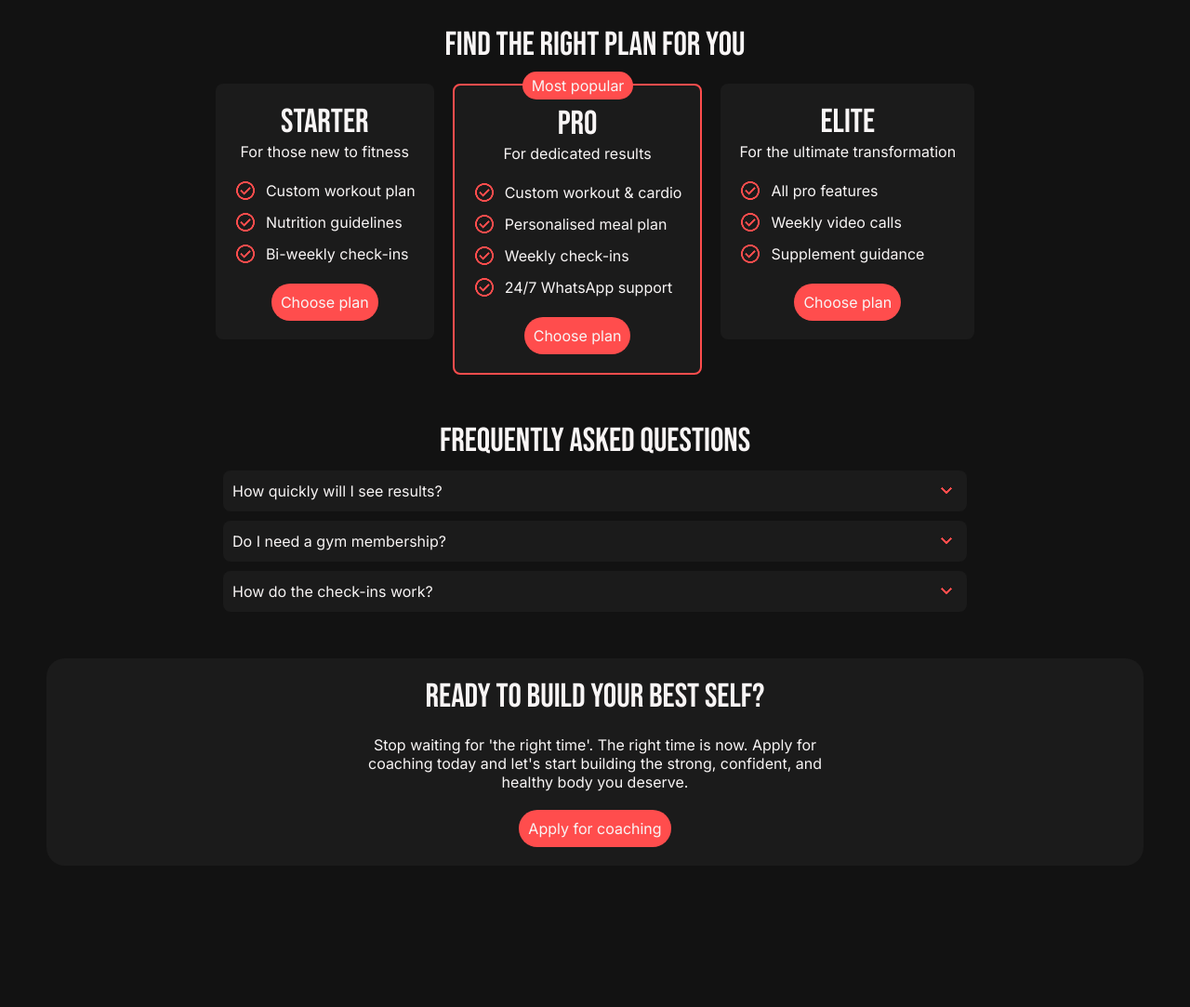
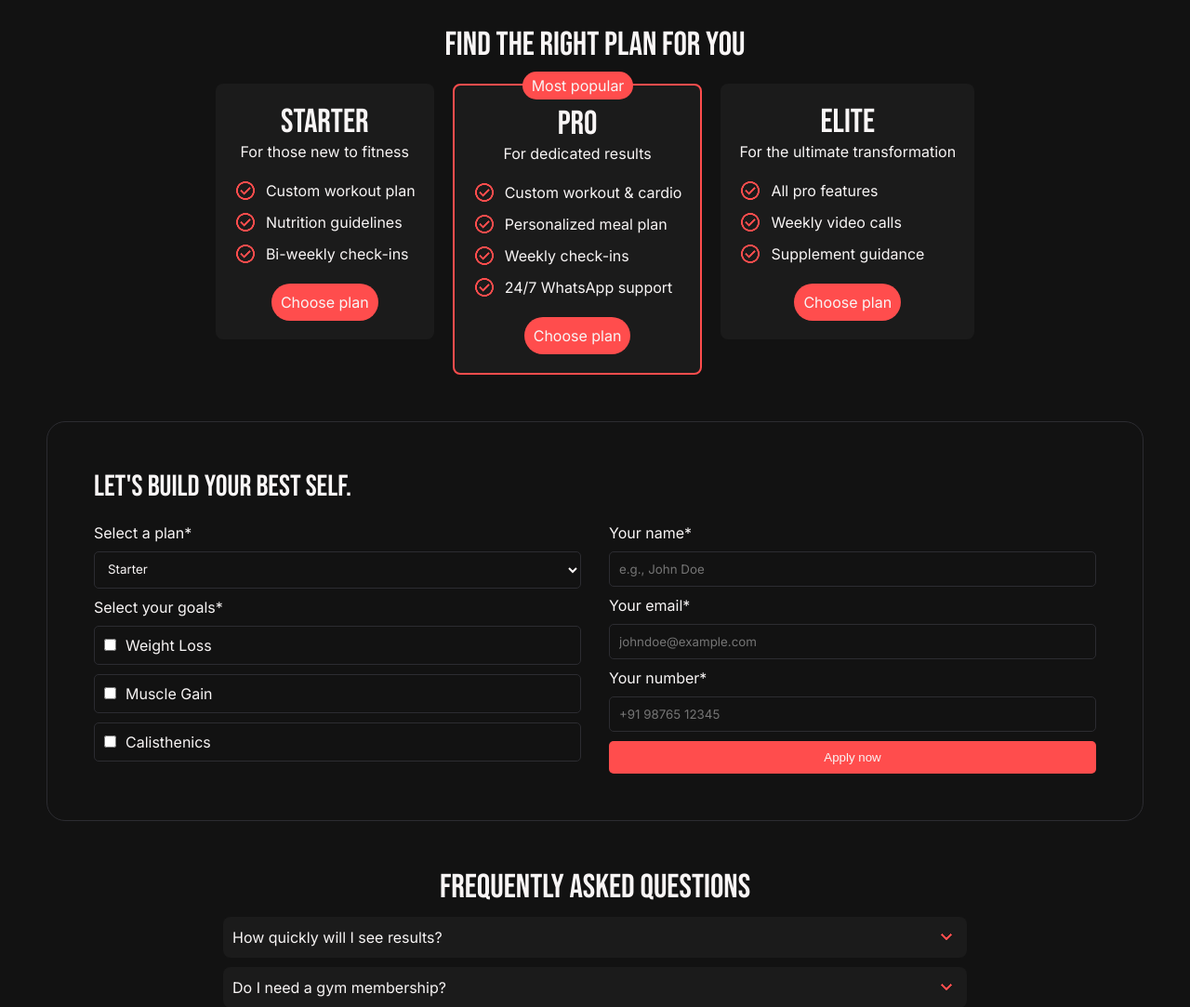
Before and after one commit to coderadi-in/coderadi, a Flask app: page /projects/dev/landing-page-01 in a window 1280 px wide. Shown: the part 2160-3243 px from the top of the page at 93% size. Before the commit the page ends 3071 px from the top, so only its background shows below. Run offline with Flask 3, Linux system fonts and the light colour scheme.

Commit message:
Updated project 'landing-page-01'.

```diff
--- a/static/css/projects/landing-page-01.css
+++ b/static/css/projects/landing-page-01.css
@@ -138,6 +138,26 @@ body {
     margin: auto;
 }
 
+.main .signup-form {
+    padding: 50px;
+    border-radius: 20px;
+    border: 1px solid var(--border);
+}
+
+.main .signup-form .form {
+    display: grid;
+    grid-template-columns: repeat(auto-fit, minmax(280px, 1fr));
+    gap: 30px;
+}
+
+.main .signup-form .check-input {
+    padding: 10px;
+    border-radius: 5px;
+    border: 1px solid var(--border);
+}
+
+.main .signup-form .btn {border-radius: 5px;}
+
 .main .cta {
     padding: 20px;
     border-radius: 20px;
@@ -209,4 +229,9 @@ body {
     .main .benefits .benefits-list {
         grid-template-columns: repeat(1, 1fr);
     }
+
+    .main .signup-form {
+        padding: 20px;
+        border-radius: 8px;
+    }
 }
--- a/templates/projects/landing-page-01.html
+++ b/templates/projects/landing-page-01.html
@@ -57,7 +57,7 @@
             <div class="left column gap-20">
                 <h3 class="h3">No gym? No problem. Home workouts available.</h3>
                 <h1 class="h1">Transform Your Body in 8 Weeks — No Guesswork.</h1>
-                <p class="para">Personalised training + diet plan designed for your lifestyle. Guaranteed progress.</p>
+                <p class="para">Personalized training + diet plan designed for your lifestyle. Guaranteed progress.</p>
                 <a href="#book" class="link btn fl">Book Your Free Fitness Consultation</a>
             </div>
 
@@ -89,7 +89,7 @@
                             alt="Workout" class="icon">
                     </div>
 
-                    <h3 class="h3">Personalised workouts</h3>
+                    <h3 class="h3">Personalized workouts</h3>
                     <p class="para">Custom plans tailored to your goals, fitness level, and equipment access.</p>
                 </div>
 
@@ -248,7 +248,7 @@
                         <li class="row gap-10">
                             <img src="{{ url_for('static', filename='assets/projects/landing-page-01/check.png') }}"
                                 alt="Checked" class="icon">
-                            <span class="text">Personalised meal plan</span>
+                            <span class="text">Personalized meal plan</span>
                         </li>
 
                         <li class="row gap-10">
@@ -298,6 +298,61 @@
             </div>
         </section>
 
+        <section class="signup-form column gap-20">
+            <h2 class="h2">Let's build your best self.</h2>
+
+            <form action="#" class="form">
+                <div class="block column gap-10">
+                    <div class="form-elem column gap-10">
+                        <label for="plan-type">Select a plan*</label>
+                        <select required name="plan-type" id="plan-type" class="input">
+                            <option value="starter">Starter</option>
+                            <option value="pro">Pro</option>
+                            <option value="elite">Elite</option>
+                        </select>
+                    </div>
+
+                    <div class="form-elem column gap-10">
+                        <span class="text">Select your goals*</span>
+
+                        <div class="row gap-10 check-input">
+                            <input type="checkbox" name="weight-loss" id="weight-loss" class="input">
+                            <label for="weight-loss">Weight Loss</label>
+                        </div>
+
+                        <div class="row gap-10 check-input">
+                            <input type="checkbox" name="muscle-gain" id="muscle-gain" class="input">
+                            <label for="muscle-gain">Muscle Gain</label>
+                        </div>
+
+                        <div class="row gap-10 check-input">
+                            <input type="checkbox" name="calisthenics" id="calisthenics" class="input">
+                            <label for="calisthenics">Calisthenics</label>
+                        </div>
+                    </div>
+                </div>
+
+                <div class="block column gap-10">
+                    <div class="form-elem column gap-10">
+                        <label for="name">Your name*</label>
+                        <input required type="text" name="name" id="name" class="input" placeholder="e.g., John Doe">
+                    </div>
+
+                    <div class="form-elem column gap-10">
+                        <label for="email">Your email*</label>
+                        <input required type="email" name="email" id="email" class="input" placeholder="johndoe@example.com">
+                    </div>
+
+                    <div class="form-elem column gap-10">
+                        <label for="phone">Your number*</label>
+                        <input required type="tel" name="phone" id="phone" class="input" placeholder="+91 98765 12345">
+                    </div>
+
+                    <button type="submit" class="btn fl">Apply now</button>
+                </div>
+            </form>
+        </section>
+
         <section class="faqs column gap-10 v-center">
             <h1 class="h1">Frequently asked questions</h1>
 
@@ -337,7 +392,7 @@
         <section class="cta column v-center gap-20">
             <h1 class="h1">Ready to build your best self?</h1>
             <p class="para">Stop waiting for 'the right time'. The right time is now. Apply for coaching today and let's start building the strong, confident, and healthy body you deserve.</p>
-            <a href="#" class="link btn fl">Apply for coaching</a>
+            <a href="#signup-form" class="link btn fl">Apply for coaching</a>
         </section>
     </main>
 
```
